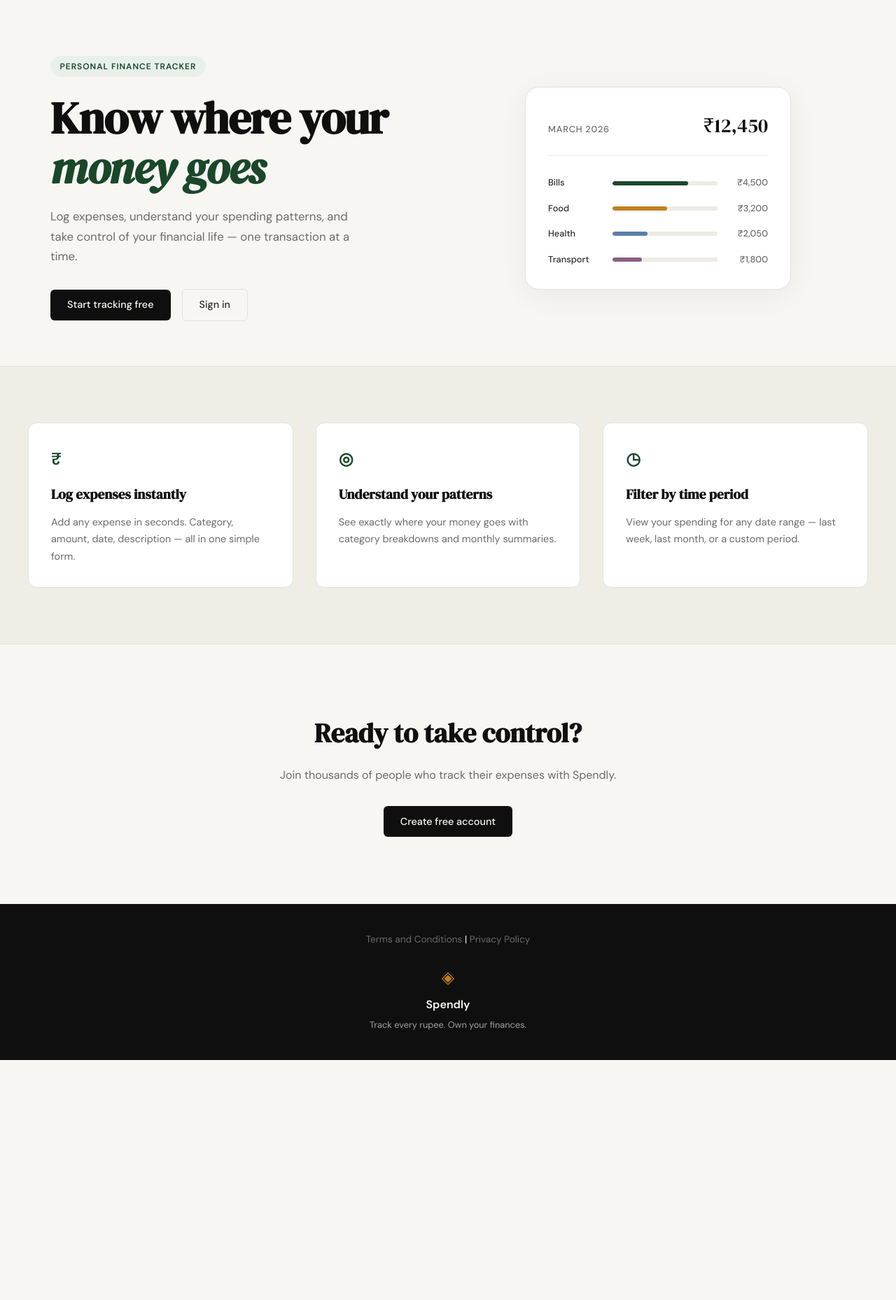
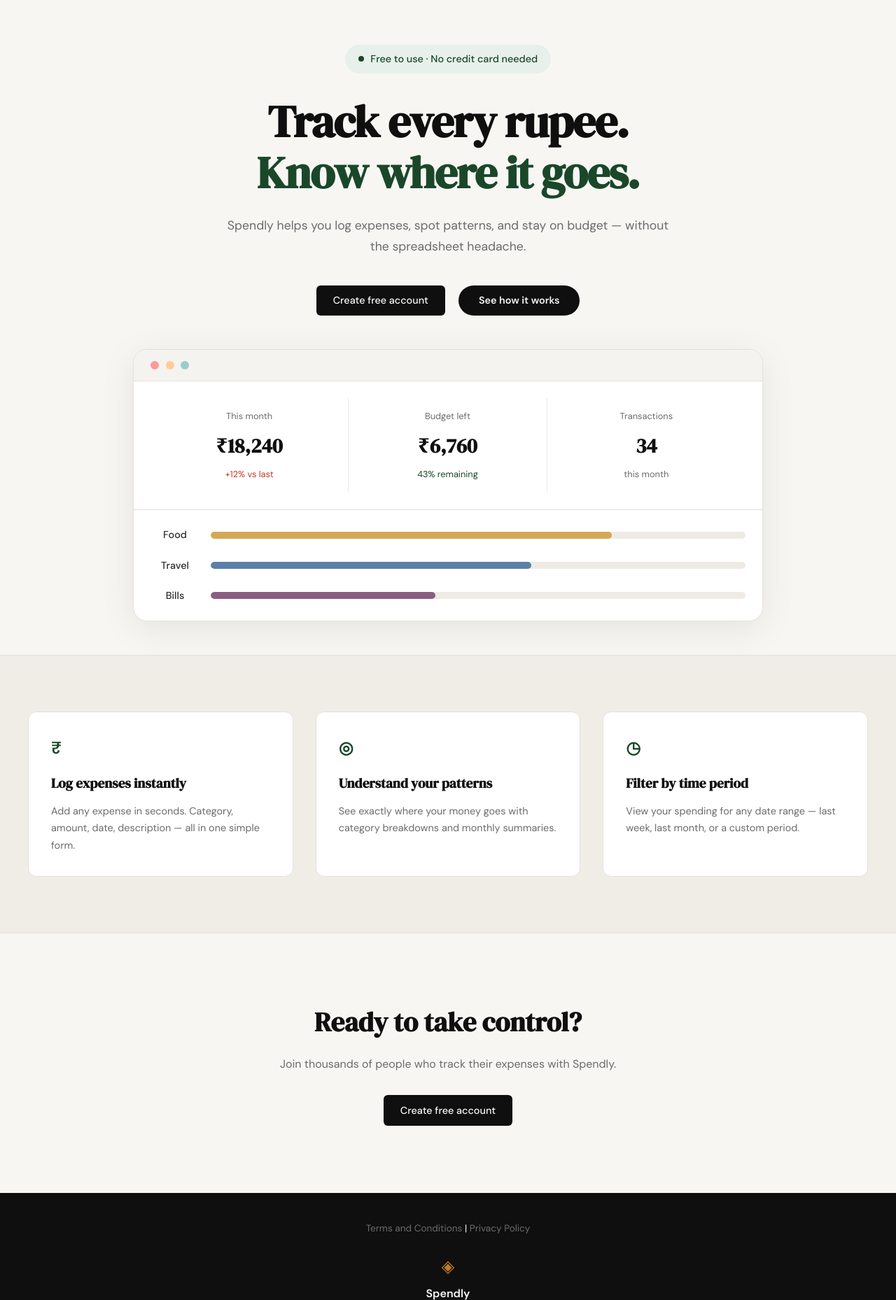
Before and after one commit to satyamkumargupta/ExpenseTracker, a Flask app: page / in a window 1280 px wide. Shown: the part 61-1919 px from the top of the page at 70% size. Before the commit the page ends 1576 px from the top, so only its background shows below. Run offline with Flask 3, Linux system fonts and the light colour scheme.

Commit message:
landing: redesign hero section to match mockup

```diff
--- a/static/css/style.css
+++ b/static/css/style.css
@@ -124,130 +124,182 @@ a { color: inherit; text-decoration: none; }
 /* ------------------------------------------------------------------ */
 
 .hero {
-    padding: 5rem 2rem 4rem;
-    display: grid;
-    grid-template-columns: 1fr 1fr;
-    gap: 4rem;
-    align-items: center;
-    max-width: var(--max-width);
+    padding: 4rem 2rem 3rem;
+}
+
+.hero-container {
+    max-width: 900px;
     margin: 0 auto;
+    text-align: center;
 }
 
 .hero-badge {
-    display: inline-block;
+    display: inline-flex;
+    align-items: center;
+    gap: 0.6rem;
     background: var(--accent-light);
     color: var(--accent);
-    font-size: 0.75rem;
-    font-weight: 600;
-    letter-spacing: 0.08em;
-    text-transform: uppercase;
-    padding: 0.35rem 0.85rem;
+    font-size: 0.9rem;
+    font-weight: 500;
+    padding: 0.55rem 1.2rem;
     border-radius: 999px;
-    margin-bottom: 1.5rem;
+    margin-bottom: 2rem;
+}
+
+.badge-dot {
+    display: inline-block;
+    width: 8px;
+    height: 8px;
+    background: var(--accent);
+    border-radius: 50%;
 }
 
 .hero-title {
     font-family: var(--font-display);
     font-size: clamp(2.5rem, 5vw, 4rem);
-    line-height: 1.1;
+    line-height: 1.15;
     letter-spacing: -0.02em;
     color: var(--ink);
-    margin-bottom: 1.25rem;
+    margin-bottom: 1.5rem;
 }
 
-.hero-title em {
-    font-style: italic;
+.hero-accent {
+    display: block;
     color: var(--accent);
 }
 
 .hero-subtitle {
-    font-size: 1.05rem;
+    font-size: 1.1rem;
     color: var(--ink-muted);
     line-height: 1.7;
-    max-width: 460px;
-    margin-bottom: 2rem;
+    max-width: 650px;
+    margin: 0 auto 2.5rem;
 }
 
 .hero-actions {
     display: flex;
-    gap: 1rem;
-    align-items: center;
+    justify-content: center;
+    gap: 1.2rem;
+    margin-bottom: 3rem;
+    flex-wrap: wrap;
 }
 
 /* ------------------------------------------------------------------ */
-/* Mock card (hero visual)                                             */
+/* Dashboard mockup (hero visual)                                      */
 /* ------------------------------------------------------------------ */
 
 .hero-visual {
-    display: flex;
-    justify-content: center;
+    margin-top: 2.5rem;
 }
 
-.mock-card {
+.dashboard-mockup {
     background: var(--paper-card);
     border: 1px solid var(--border);
     border-radius: var(--radius-lg);
-    padding: 2rem;
-    width: 100%;
-    max-width: 380px;
-    box-shadow: 0 8px 40px rgba(0,0,0,0.06);
+    padding: 0;
+    box-shadow: 0 10px 50px rgba(0,0,0,0.08);
+    overflow: hidden;
 }
 
-.mock-card-header {
+.mockup-header {
     display: flex;
-    justify-content: space-between;
-    align-items: baseline;
-    margin-bottom: 1.75rem;
-    padding-bottom: 1.25rem;
-    border-bottom: 1px solid var(--border-soft);
+    gap: 0.6rem;
+    padding: 1rem 1.5rem;
+    background: #f5f3f0;
+    border-bottom: 1px solid var(--border);
 }
 
-.mock-label {
-    font-size: 0.8rem;
-    font-weight: 500;
-    color: var(--ink-muted);
-    text-transform: uppercase;
-    letter-spacing: 0.06em;
+.mockup-dot {
+    width: 12px;
+    height: 12px;
+    border-radius: 50%;
 }
 
-.mock-total {
-    font-family: var(--font-display);
-    font-size: 1.75rem;
-    color: var(--ink);
+.mockup-dot-1 { background: #ff9999; }
+.mockup-dot-2 { background: #ffcc99; }
+.mockup-dot-3 { background: #99cccc; }
+
+.metrics-row {
+    display: grid;
+    grid-template-columns: repeat(3, 1fr);
+    gap: 0;
+    padding: 1.5rem;
+    border-bottom: 1px solid var(--border);
 }
 
-.mock-bars { display: flex; flex-direction: column; gap: 1rem; }
-
-.mock-bar-row {
-    display: grid;
-    grid-template-columns: 80px 1fr 60px;
-    align-items: center;
-    gap: 0.75rem;
+.metric-card {
+    padding: 1rem;
+    border-right: 1px solid var(--border-soft);
 }
 
-.mock-cat {
-    font-size: 0.8rem;
-    font-weight: 500;
-    color: var(--ink-soft);
+.metric-card:last-child {
+    border-right: none;
 }
 
-.mock-bar-track {
-    height: 6px;
+.metric-label {
+    font-size: 0.8rem;
+    color: var(--ink-muted);
+    margin-bottom: 0.5rem;
+}
+
+.metric-value {
+    font-family: var(--font-display);
+    font-size: 1.8rem;
+    font-weight: 700;
+    color: var(--ink);
+    margin-bottom: 0.5rem;
+}
+
+.metric-change {
+    font-size: 0.8rem;
+    color: var(--ink-muted);
+}
+
+.metric-change.positive {
+    color: var(--accent);
+}
+
+.metric-change.negative {
+    color: var(--danger);
+}
+
+.categories-breakdown {
+    padding: 1.5rem;
+}
+
+.category-row {
+    display: grid;
+    grid-template-columns: 70px 1fr;
+    align-items: center;
+    gap: 1rem;
+    margin-bottom: 1.25rem;
+}
+
+.category-row:last-child {
+    margin-bottom: 0;
+}
+
+.category-name {
+    font-size: 0.9rem;
+    color: var(--ink-soft);
+    font-weight: 500;
+}
+
+.category-bar {
+    height: 10px;
     background: var(--border-soft);
     border-radius: 999px;
     overflow: hidden;
 }
 
-.mock-bar {
+.category-fill {
     height: 100%;
-    background: var(--accent);
     border-radius: 999px;
-    transition: width 0.6s ease;
 }
 
-.mock-bar-2 { background: var(--accent-2); }
-.mock-bar-3 { background: #5b7fa6; }
-.mock-bar-4 { background: #8b5e83; }
+.food-color { background: #d4a854; }
+.travel-color { background: #5b7fa6; }
+.bills-color { background: #8b5e83; }
 
 .mock-amt {
     font-size: 0.8rem;
@@ -293,6 +345,25 @@ a { color: inherit; text-decoration: none; }
 .btn-ghost:hover {
     border-color: var(--ink);
     color: var(--ink);
+}
+
+.btn-secondary {
+    display: inline-block;
+    background: var(--ink);
+    color: var(--paper);
+    padding: 0.65rem 1.8rem;
+    border-radius: 999px;
+    font-family: var(--font-body);
+    font-size: 0.9rem;
+    font-weight: 600;
+    cursor: pointer;
+    border: none;
+    transition: background 0.2s;
+    text-decoration: none;
+}
+
+.btn-secondary:hover {
+    background: var(--ink-soft);
 }
 
 /* ------------------------------------------------------------------ */
@@ -612,14 +683,24 @@ a { color: inherit; text-decoration: none; }
 /* ------------------------------------------------------------------ */
 
 @media (max-width: 900px) {
-    .hero {
+    .metrics-row {
         grid-template-columns: 1fr;
-        text-align: center;
     }
 
-    .hero-subtitle { max-width: 100%; }
-    .hero-actions { justify-content: center; }
-    .hero-visual { display: none; }
+    .metric-card {
+        border-right: none;
+        border-bottom: 1px solid var(--border-soft);
+        padding: 1.25rem;
+    }
+
+    .metric-card:last-child {
+        border-bottom: none;
+    }
+
+    .category-row {
+        grid-template-columns: 60px 1fr;
+        gap: 0.8rem;
+    }
 
     .features-inner { grid-template-columns: 1fr; }
 }
--- a/templates/landing.html
+++ b/templates/landing.html
@@ -5,56 +5,69 @@
 {% block content %}
 
 <section class="hero">
-    <div class="hero-inner">
-        <div class="hero-badge">Personal Finance Tracker</div>
+    <div class="hero-container">
+        <div class="hero-badge">
+            <span class="badge-dot"></span>
+            Free to use · No credit card needed
+        </div>
         <h1 class="hero-title">
-            Know where your<br>
-            <em>money goes</em>
+            Track every rupee.<br>
+            <span class="hero-accent">Know where it goes.</span>
         </h1>
         <p class="hero-subtitle">
-            Log expenses, understand your spending patterns,
-            and take control of your financial life —
-            one transaction at a time.
+            Spendly helps you log expenses, spot patterns, and stay
+            on budget — without the spreadsheet headache.
         </p>
         <div class="hero-actions">
-            <a href="{{ url_for('register') }}" class="btn-primary">Start tracking free</a>
-            <a href="{{ url_for('login') }}" class="btn-ghost">Sign in</a>
+            <a href="{{ url_for('register') }}" class="btn-primary">Create free account</a>
+            <a href="#" class="btn-secondary">See how it works</a>
         </div>
-    </div>
-    <div class="hero-visual">
-        <div class="mock-card">
-            <div class="mock-card-header">
-                <span class="mock-label">March 2026</span>
-                <span class="mock-total">₹12,450</span>
-            </div>
-            <div class="mock-bars">
-                <div class="mock-bar-row">
-                    <span class="mock-cat">Bills</span>
-                    <div class="mock-bar-track">
-                        <div class="mock-bar" style="width: 72%"></div>
+
+        <div class="hero-visual">
+            <div class="dashboard-mockup">
+                <div class="mockup-header">
+                    <span class="mockup-dot mockup-dot-1"></span>
+                    <span class="mockup-dot mockup-dot-2"></span>
+                    <span class="mockup-dot mockup-dot-3"></span>
+                </div>
+
+                <div class="metrics-row">
+                    <div class="metric-card">
+                        <div class="metric-label">This month</div>
+                        <div class="metric-value">₹18,240</div>
+                        <div class="metric-change negative">+12% vs last</div>
                     </div>
-                    <span class="mock-amt">₹4,500</span>
+                    <div class="metric-card">
+                        <div class="metric-label">Budget left</div>
+                        <div class="metric-value">₹6,760</div>
+                        <div class="metric-change positive">43% remaining</div>
+                    </div>
+                    <div class="metric-card">
+                        <div class="metric-label">Transactions</div>
+                        <div class="metric-value">34</div>
+                        <div class="metric-change">this month</div>
+                    </div>
                 </div>
-                <div class="mock-bar-row">
-                    <span class="mock-cat">Food</span>
-                    <div class="mock-bar-track">
-                        <div class="mock-bar mock-bar-2" style="width: 52%"></div>
+
+                <div class="categories-breakdown">
+                    <div class="category-row">
+                        <span class="category-name">Food</span>
+                        <div class="category-bar">
+                            <div class="category-fill food-color" style="width: 75%"></div>
+                        </div>
                     </div>
-                    <span class="mock-amt">₹3,200</span>
-                </div>
-                <div class="mock-bar-row">
-                    <span class="mock-cat">Health</span>
-                    <div class="mock-bar-track">
-                        <div class="mock-bar mock-bar-3" style="width: 33%"></div>
+                    <div class="category-row">
+                        <span class="category-name">Travel</span>
+                        <div class="category-bar">
+                            <div class="category-fill travel-color" style="width: 60%"></div>
+                        </div>
                     </div>
-                    <span class="mock-amt">₹2,050</span>
-                </div>
-                <div class="mock-bar-row">
-                    <span class="mock-cat">Transport</span>
-                    <div class="mock-bar-track">
-                        <div class="mock-bar mock-bar-4" style="width: 28%"></div>
+                    <div class="category-row">
+                        <span class="category-name">Bills</span>
+                        <div class="category-bar">
+                            <div class="category-fill bills-color" style="width: 42%"></div>
+                        </div>
                     </div>
-                    <span class="mock-amt">₹1,800</span>
                 </div>
             </div>
         </div>
```
